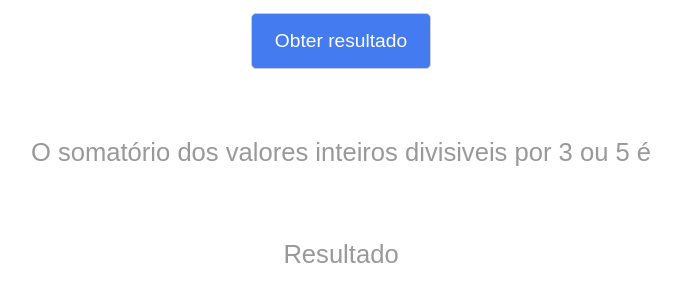
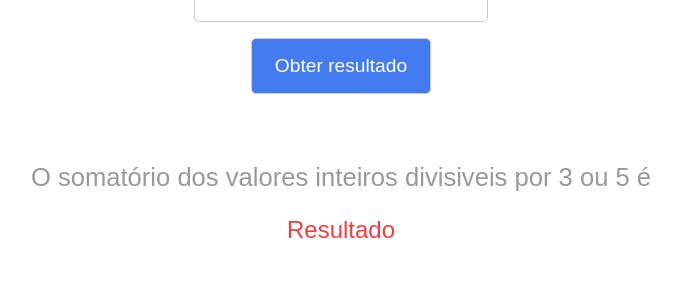
Before and after one commit to thiagoleites/divisibilidade, a plain HTML site: page index.html in a window 1280 px wide. Shown: the part 363-664 px from the top of the page, without its empty margins (299-980 px from the left). Drawn offline with Linux system fonts and the light colour scheme.

Commit message:
Folha de estilos para aplicação

```diff
--- a/styles.css
+++ b/styles.css
@@ -34,14 +34,14 @@ button {
 button:hover {
   background-color: rgb(18, 68, 177);
 }
-p, #mensagem {
+p {
   margin-top: 3rem;
   font-size: 1.6rem;
   color: #999;
 }
 span {
-  font-size: 1rem;
-  color: #999;
+  font-size: 1.5rem;
+  color: rgb(244, 61, 61);
 }
 
 @media (max-width: 640px) {
```
